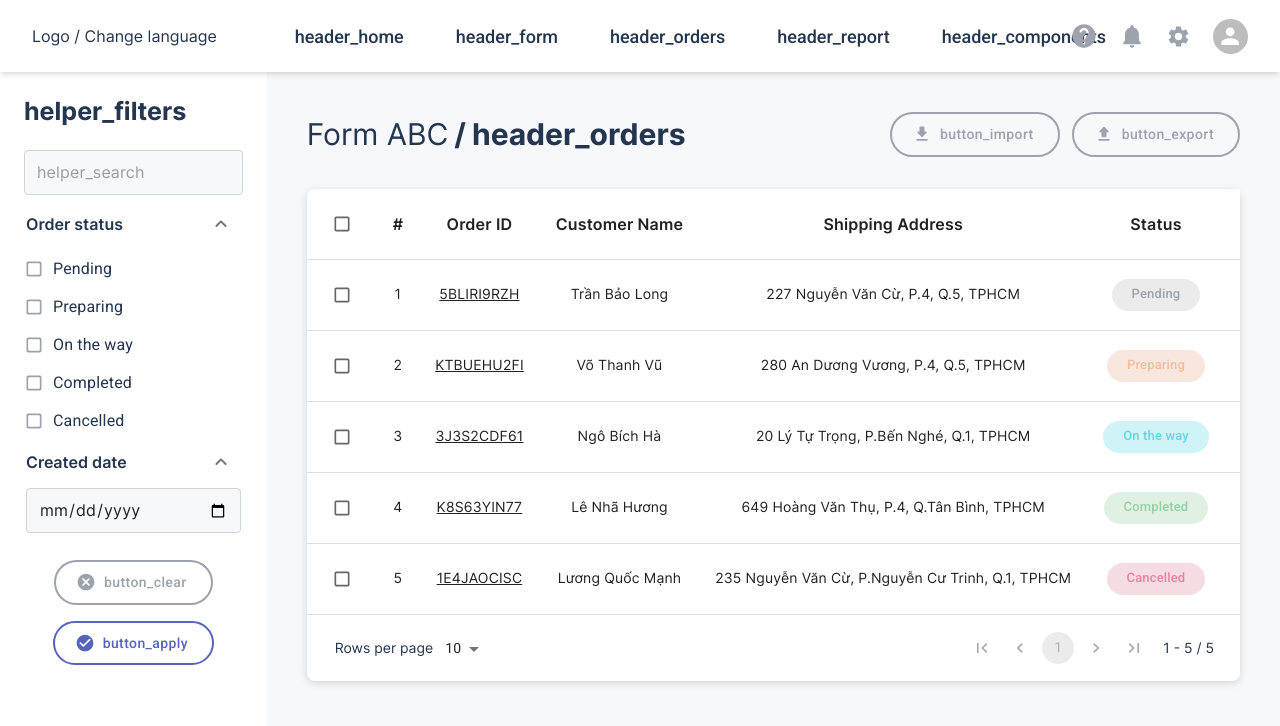
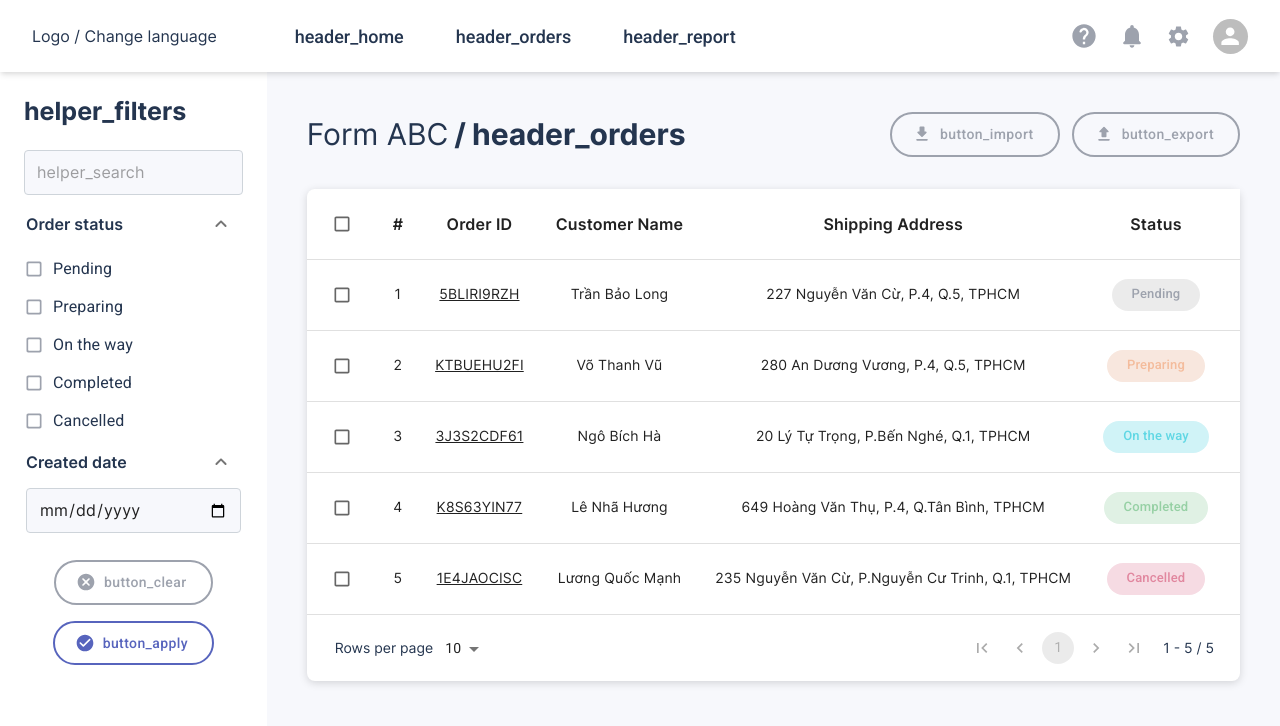
Before and after one commit to kihku/formee-frontend, a React (Create React App) app: page /orders in a window 1280 px wide. Shown: the top 726 px of the page. Built offline with nearby package versions, Linux system fonts and the light colour scheme; no server answers.

Commit message:
update header

```diff
--- a/src/components/Layout/Header/index.tsx
+++ b/src/components/Layout/Header/index.tsx
@@ -67,7 +67,7 @@ export const Header = () => {
             navigate("/home");
           }}
         />
-        <CustomChip
+        {/* <CustomChip
           clickable
           text={t("header_form")}
           backgroundColor={
@@ -78,7 +78,7 @@ export const Header = () => {
           handleOnClick={() => {
             navigate("/form/create");
           }}
-        />
+        /> */}
         <CustomChip
           clickable
           backgroundColor={
@@ -103,7 +103,7 @@ export const Header = () => {
             navigate("/report");
           }}
         />
-        <CustomChip
+        {/* <CustomChip
           clickable
           backgroundColor={
             window.location.href === "http://localhost:3000/components" ? COLORS.primaryBackground : COLORS.white
@@ -114,7 +114,7 @@ export const Header = () => {
           handleOnClick={() => {
             navigate("/components");
           }}
-        />
+        /> */}
       </Grid>
       <Grid
         item
```
